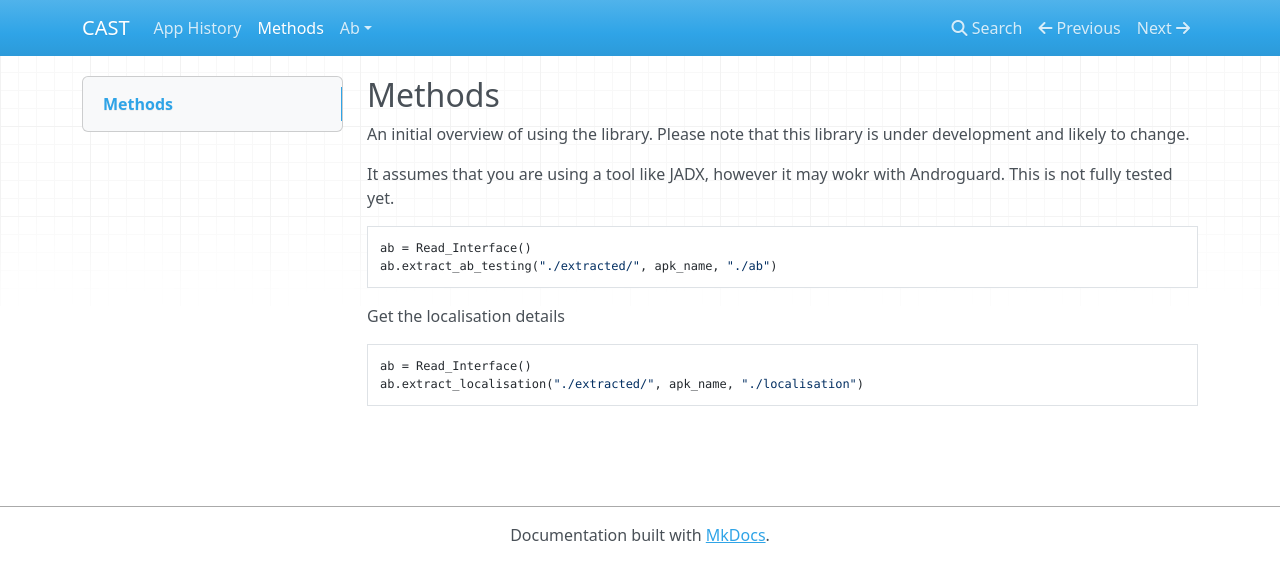
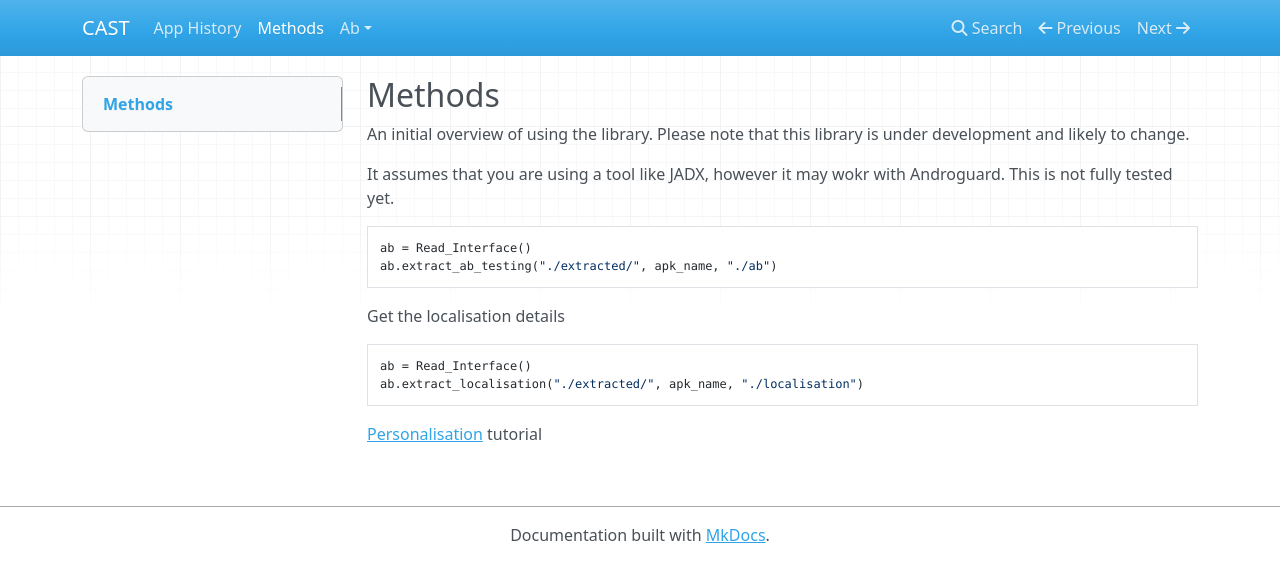
Before and after one commit to iaine/app_histories, an MkDocs documentation site: the page built from docs/methods.md, in a window 1280 px wide. Shown: the top 582 px of the page. Built offline with MkDocs 1.6.1, drawn with Linux system fonts in a browser that asks for light colours; nearby versions of some CDN libraries.

Commit message:
Linking to method

````diff
--- a/docs/methods.md
+++ b/docs/methods.md
@@ -15,3 +15,5 @@ Get the localisation details
 ab = Read_Interface()
 ab.extract_localisation("./extracted/", apk_name, "./localisation")
 ```
+
+[Personalisation](personalisation) tutorial
````
